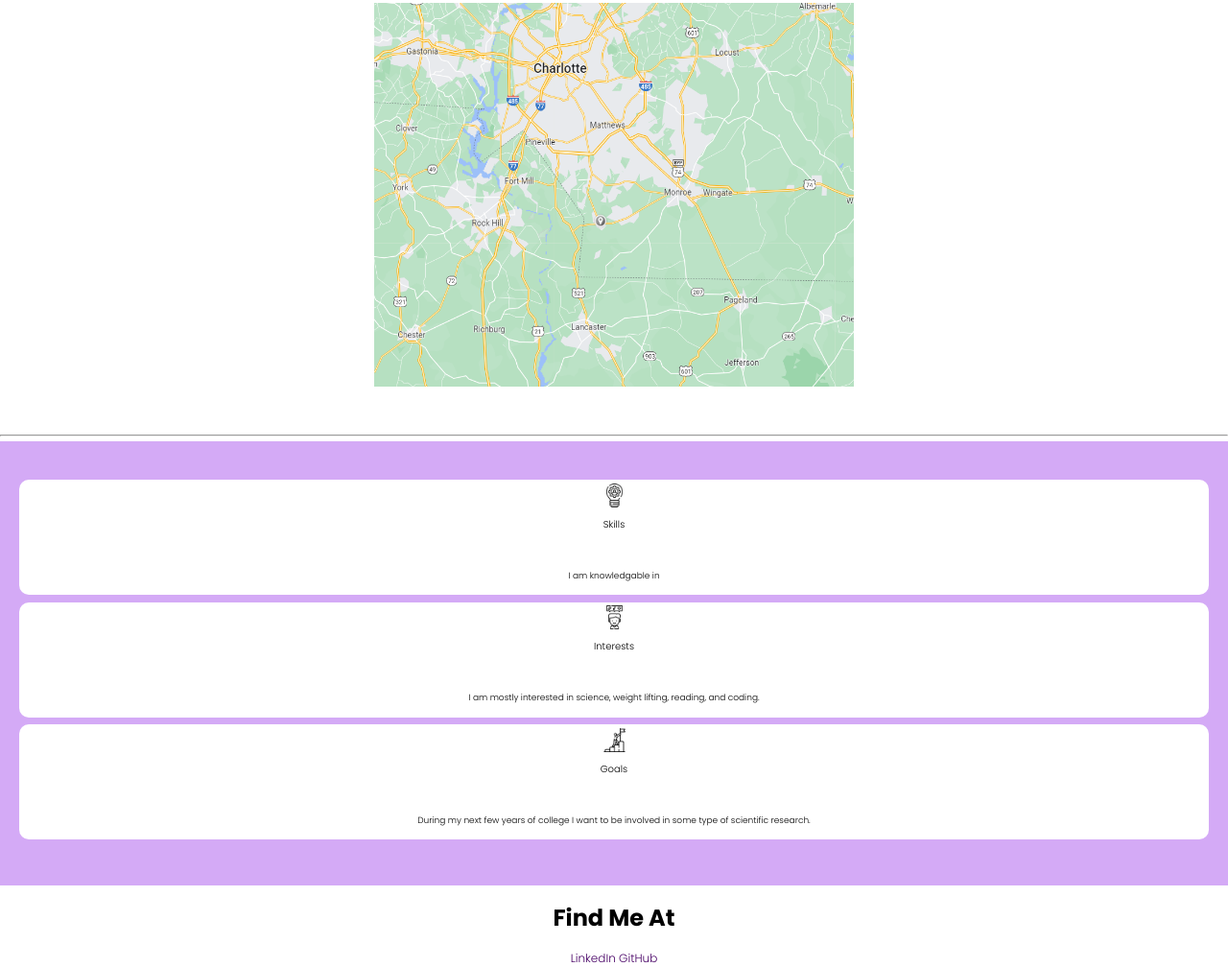
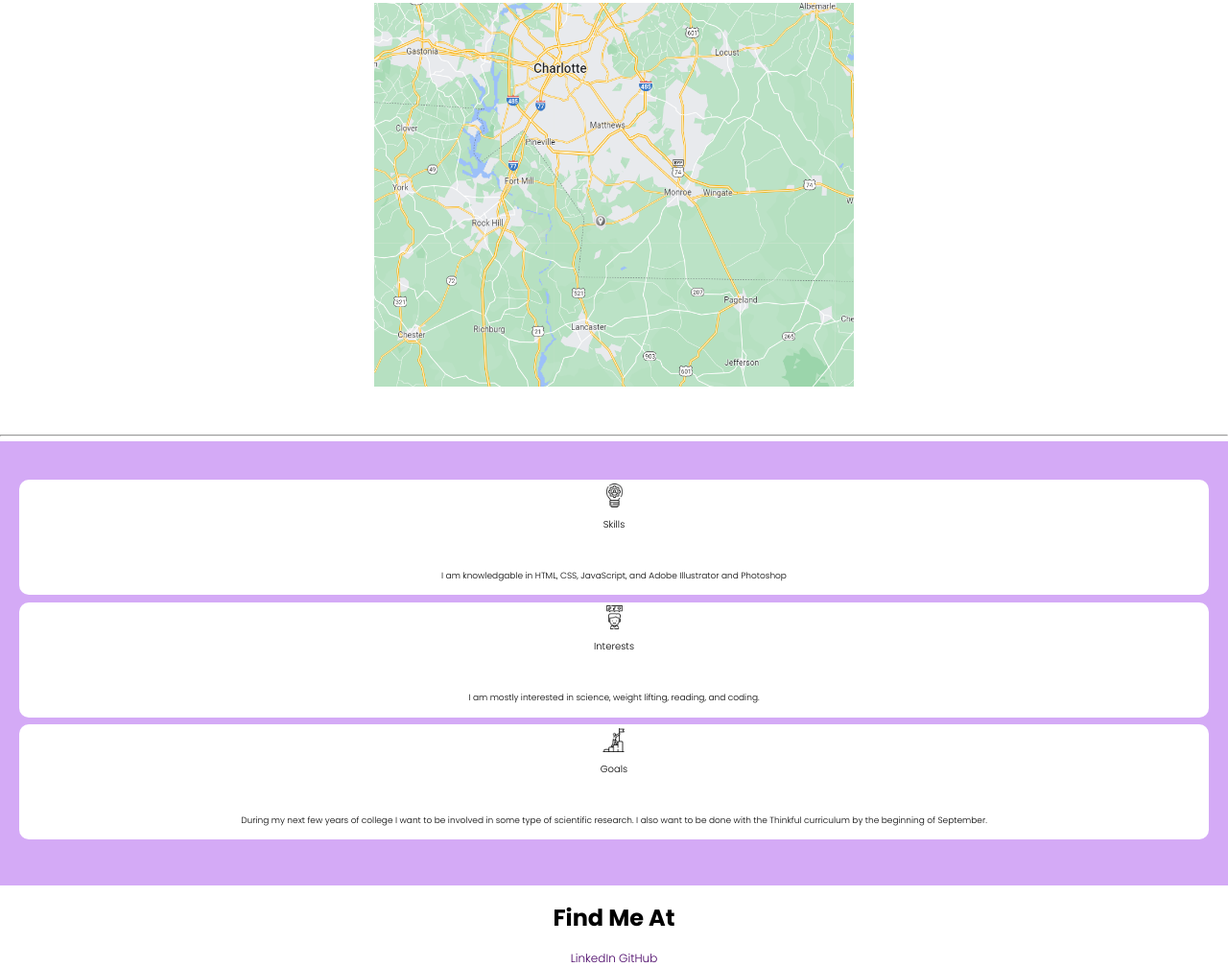
Before and after one commit to tetner4/thinkfulPortfolio5.10, a plain HTML site: page index.html in a window 1280 px wide. Shown: the part 974-1982 px from the top of the page at 96% size. Drawn offline with Linux system fonts and the light colour scheme.

Commit message:
Updated skills

```diff
--- a/index.html
+++ b/index.html
@@ -60,7 +60,7 @@
                 <div class="icon-container one">
                     <img class="icons" src="skill.png">
                     <p class="skill-title"> Skills</p>
-                <p class="featured-desc skill-desc">I am knowledgable in </p>
+                <p class="featured-desc skill-desc">I am knowledgable in HTML, CSS, JavaScript, and Adobe Illustrator and Photoshop </p>
 
                 </div>
 
@@ -77,7 +77,7 @@
                 <div class="icon-container three">
                     <img class="icons" src="goal.png">
                     <p class="skill-title"> Goals</p>
-                <p class="featured-desc skill-desc">During my next few years of college I want to be involved in some type of scientific research. </p>
+                <p class="featured-desc skill-desc">During my next few years of college I want to be involved in some type of scientific research. I also want to be done with the Thinkful curriculum by the beginning of September. </p>
                 </div>
 
             </li>
```
